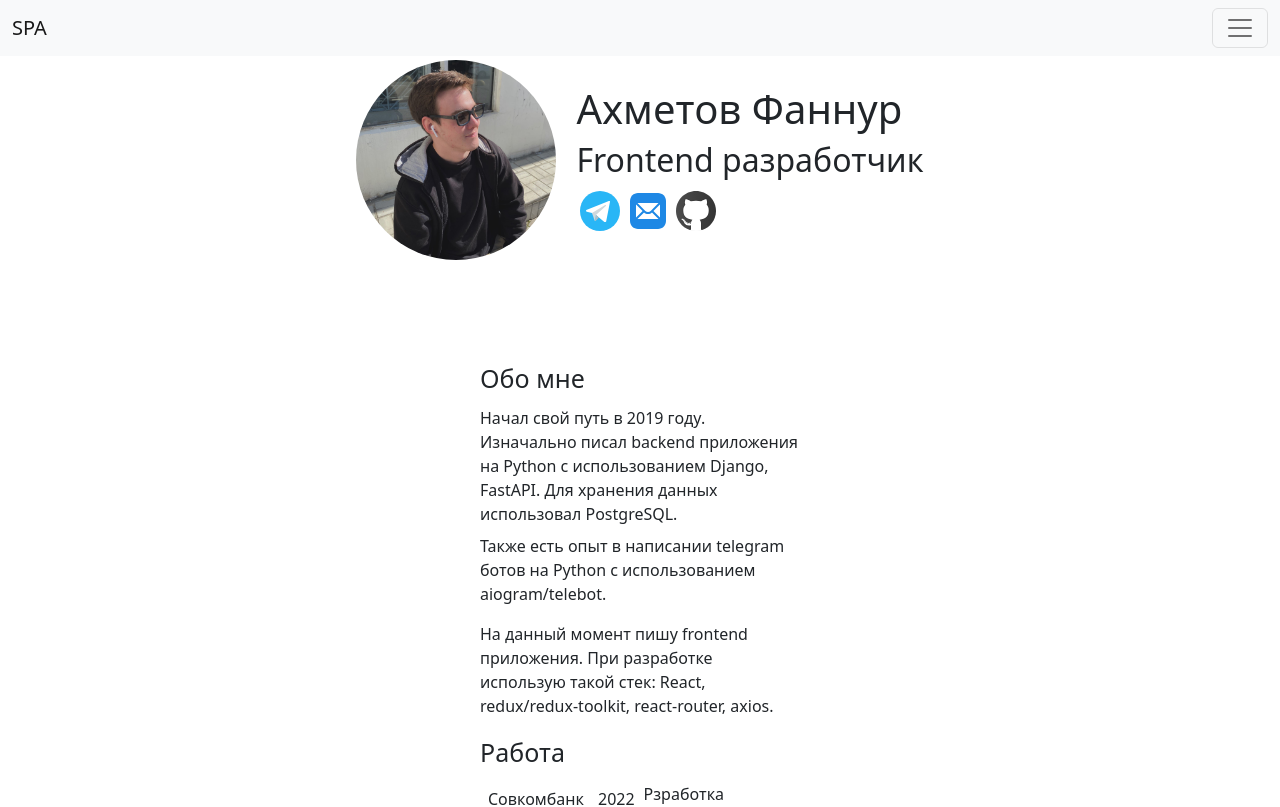
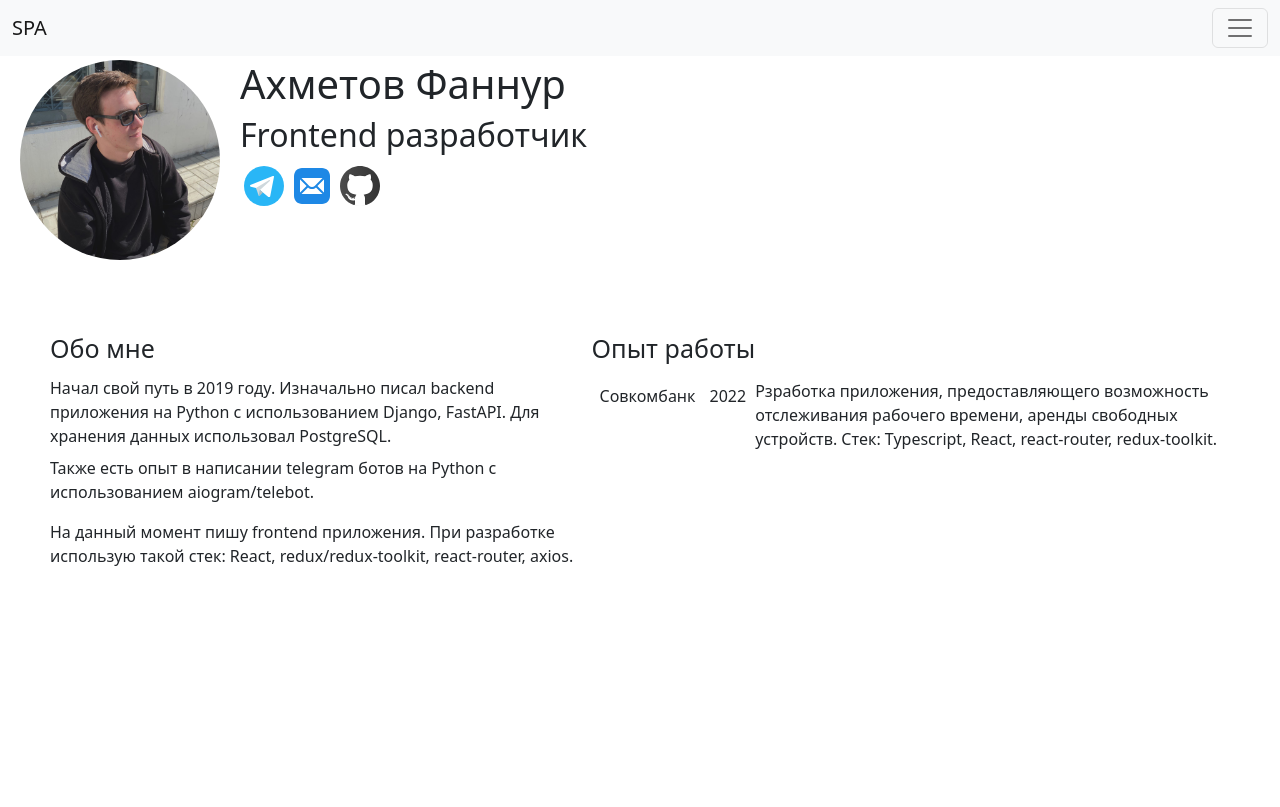
Before and after one commit to F4nnur/test_task, a React (Create React App) app: page /test_task/about in a window 1280 px wide. Shown: the top 807 px of the page. Built offline with nearby package versions, Linux system fonts and the light colour scheme.

Commit message:
+ fixed styles for "about me page"

```diff
--- a/src/pages/AboutMe/index.jsx
+++ b/src/pages/AboutMe/index.jsx
@@ -7,10 +7,10 @@ const AboutMePage = () => {
         <div>
             <header style={{
                 display: 'flex',
-                margin: 'auto auto',
-                alignItems: 'center',
+                margin: '70px 20px',
+                alignItems: 'start',
                 gap: '20px',
-                justifyContent: 'center',
+                justifyContent: 'start',
                 marginTop: '60px'
             }}>
                 <div>
@@ -32,7 +32,7 @@ const AboutMePage = () => {
                     </div>
                 </div>
             </header>
-            <div style={{display: 'block', margin: '100px 480px'}}>
+            <div style={{display: 'flex', margin: '10px 50px'}}>
                 <section>
                     <h2 style={{fontSize: '25px', lineHeight: '1.5'}}>Обо мне</h2>
                     <p style={{lineHeight: '1.5', marginBottom: '8px'}}>
@@ -48,7 +48,7 @@ const AboutMePage = () => {
                     </p>
                 </section>
                 <section>
-                    <h2 style={{fontSize: '25px', lineHeight: '1.5'}}>Работа</h2>
+                    <h2 style={{fontSize: '25px', lineHeight: '1.5'}}>Опыт работы</h2>
                     <table style={{
                         display: 'table',
                         borderCollapse: 'separate',
```
